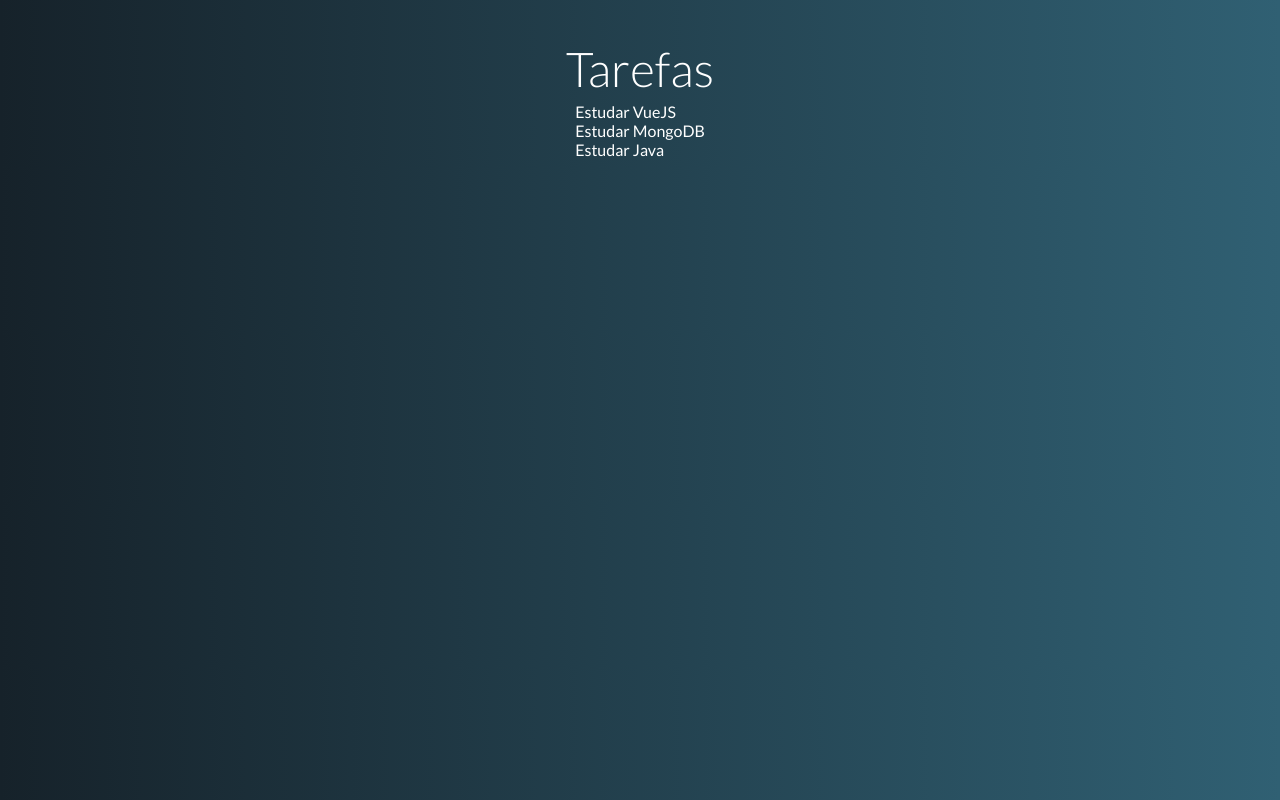
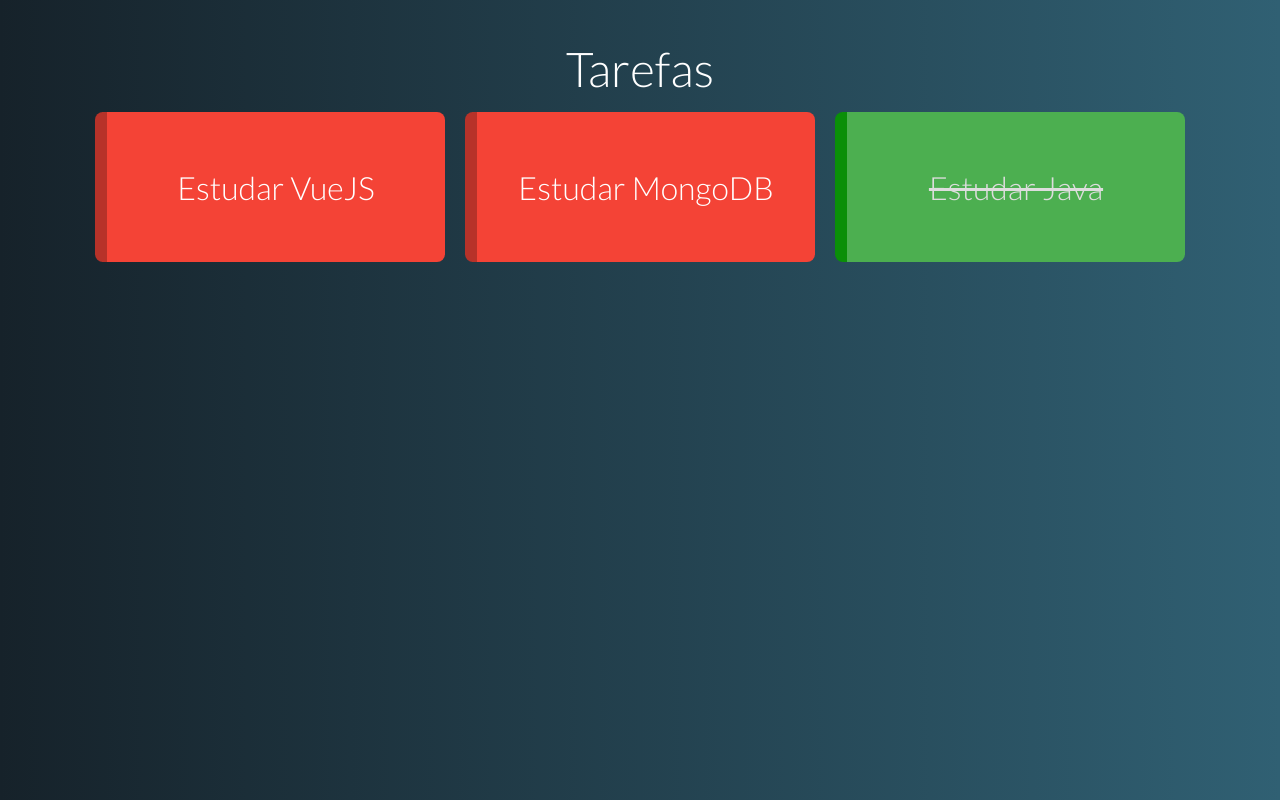
Before and after one commit to GuiKoerich/todo-app-vue, a Vue app: page / in a window 1280 px wide. Built offline with nearby package versions, Linux system fonts and the light colour scheme.

Commit message:
TaskGrid refactor

```diff
--- a/src/App.vue
+++ b/src/App.vue
@@ -14,17 +14,14 @@
         return {
             tasks: [
                 {
-                    id: 3,
                     name: 'Estudar VueJS',
                     done: false
                 },
                 {
-                    id: 2,
                     name: 'Estudar MongoDB',
                     done: false
                 },
                 {
-                    id: 1,
                     name: 'Estudar Java',
                     done: true
                 }
--- a/src/components/TaskGrid.vue
+++ b/src/components/TaskGrid.vue
@@ -1,15 +1,18 @@
 <template>
-    <div class="taskgrid">
-        <template>
-            <div v-for="task in tasks" :key="task.id">
-                {{ task.name }}
-            </div>
+    <div class="task-grid">
+        <template v-if="tasks.length ">
+            <Task v-for="task in tasks" :key="task.name" :task="task" />
         </template>
+        <p v-else class="no-task">Sua vida está em dia! =)</p>
     </div>
 </template>
 
 <script>
+import Task from './Task.vue'
+
 export default {
+    components: {Task, },
+
     props: {
         tasks: {type: Array, required: true},
     }
@@ -17,5 +20,19 @@
 </script>
 
 <style>
+    .task-grid {
+        display: flex;
+        justify-content: center;
+        flex-wrap: wrap;
+    }
+
+    .task-grid .task {
+        margin: 10px;
+    }
+
+    .no-task {
+        color: #AAA;
+        font-size: 1.7rem;
+    }
 
 </style>
```
